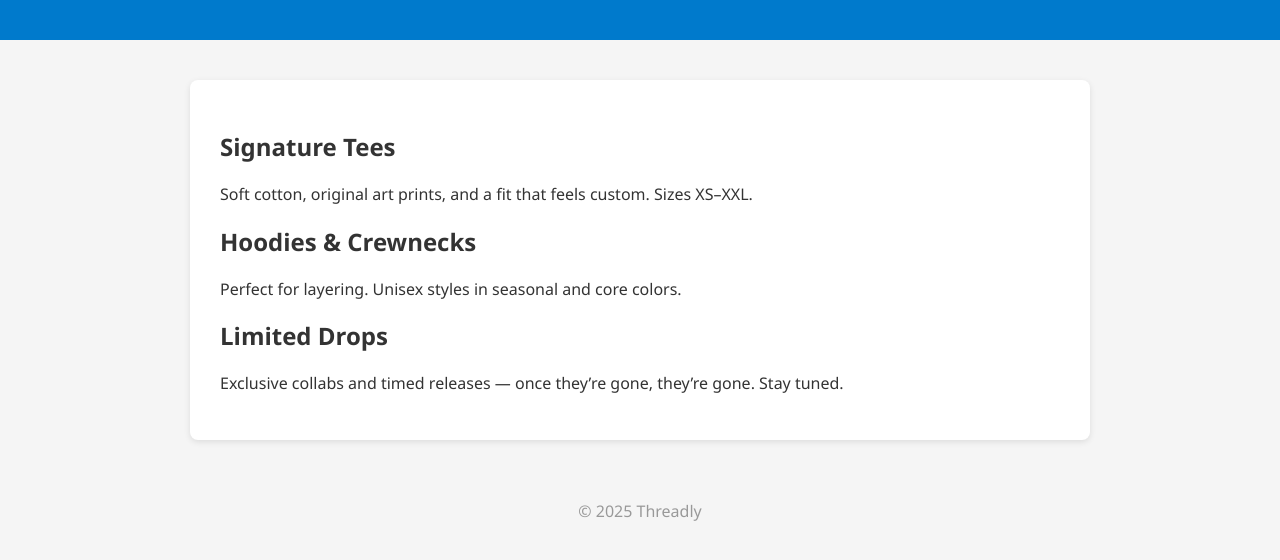
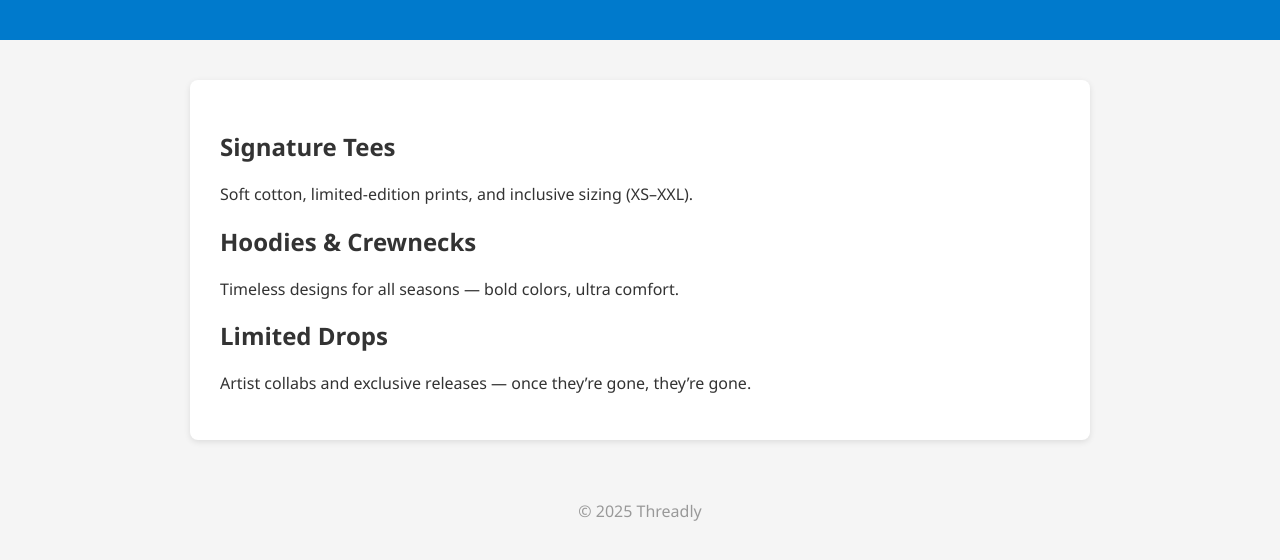
Before and after one commit to Codeoro-ycw/codeoro-ycw.github.io, a plain HTML site: page demos/multipage/services.html in a window 1280 px wide. Shown: the part 190-750 px from the top of the page. Drawn offline with Linux system fonts and the light colour scheme.

Commit message:
Update services.html

```diff
--- a/demos/multipage/services.html
+++ b/demos/multipage/services.html
@@ -1,7 +1,7 @@
 <!DOCTYPE html>
 <html lang="en">
 <head>
-  <meta charset="UTF-8">
+  <meta charset="UTF-8" />
   <title>Our Products | Threadly</title>
   <link rel="stylesheet" href="style.css">
 </head>
@@ -18,13 +18,11 @@
   <main>
     <section>
       <h2>Signature Tees</h2>
-      <p>Soft cotton, original art prints, and a fit that feels custom. Sizes XS–XXL. </p>
-
+      <p>Soft cotton, limited-edition prints, and inclusive sizing (XS–XXL).</p>
       <h2>Hoodies & Crewnecks</h2>
-      <p>Perfect for layering. Unisex styles in seasonal and core colors. </p>
-
+      <p>Timeless designs for all seasons — bold colors, ultra comfort.</p>
       <h2>Limited Drops</h2>
-      <p>Exclusive collabs and timed releases — once they’re gone, they’re gone. Stay tuned.</p>
+      <p>Artist collabs and exclusive releases — once they’re gone, they’re gone.</p>
     </section>
   </main>
   <footer>
```
